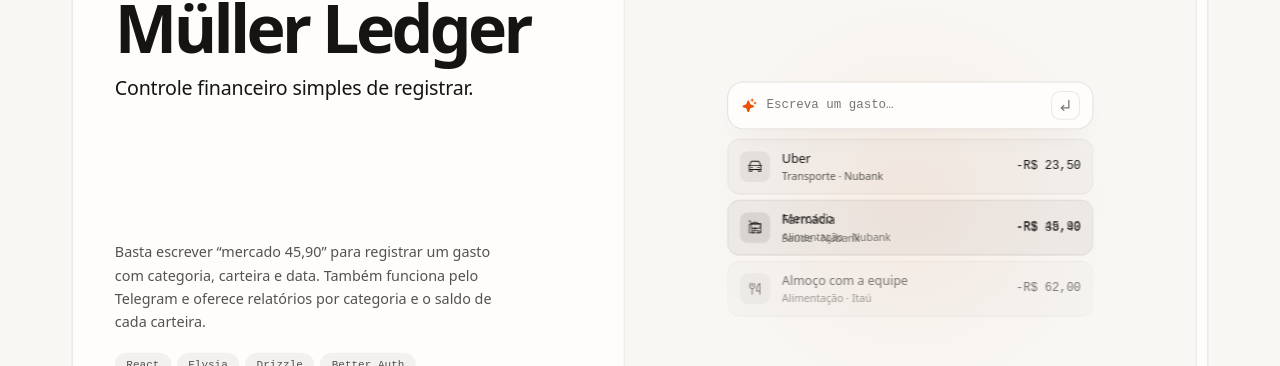
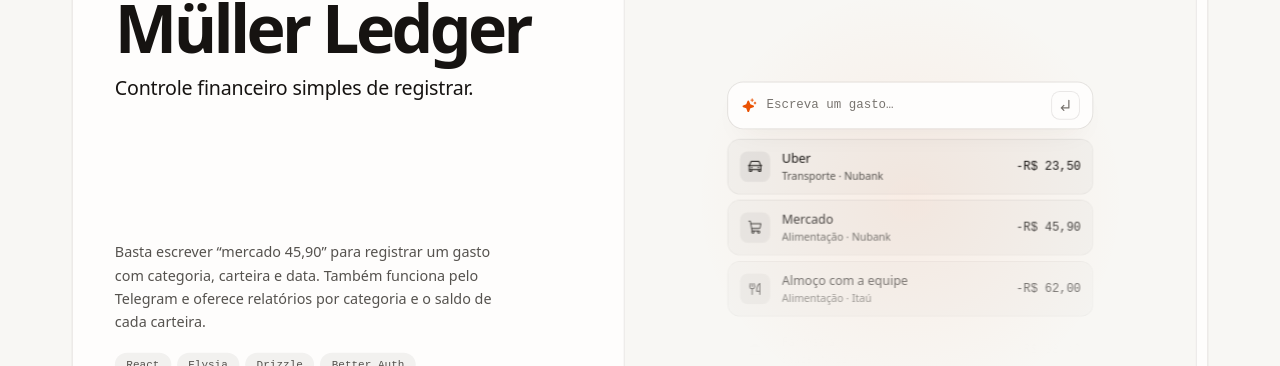
Before and after one commit to coder-muller/coder-muller-portfolio, a React (Vite) app: page / in a window 1280 px wide. Shown: the part 2300-2666 px from the top of the page. Built offline with nearby package versions, Linux system fonts and the light colour scheme.

Commit message:
fix: ledger list overlap, use css transitions

```diff
--- a/src/components/motifs/LedgerMotif.tsx
+++ b/src/components/motifs/LedgerMotif.tsx
@@ -1,4 +1,4 @@
-import { AnimatePresence, motion } from 'motion/react'
+import type { CSSProperties } from 'react'
 import {
   ArrowElbowDownLeftIcon,
   CarIcon,
@@ -11,7 +11,6 @@ import {
 } from '@phosphor-icons/react'
 import { useLocale } from '../../i18n/locale'
 import type { Locale } from '../../i18n/content'
-import { EASE_OUT } from '../../lib/motion'
 import { useLoopTick } from './useLoopTick'
 
 type Entry = {
@@ -97,18 +96,18 @@ export default function LedgerMotif({ active, still }: { active: boolean; still:
       </div>
 
       <ul className="relative" style={{ height: ROWS * ROW_H + (ROWS - 1) * ROW_GAP }}>
-        <AnimatePresence initial={false}>
-          {rows.map(({ key, entry }, i) => (
-            <motion.li
+        {rows.map(({ key, entry }, i) => {
+          const y = i * (ROW_H + ROW_GAP)
+          return (
+            <li
               key={key}
-              initial={{ opacity: 0, transform: 'translateY(-12px)' }}
-              animate={{
+              className="ledger-row absolute inset-x-0 top-0 flex items-center gap-3 rounded-xl bg-fg/[0.03] px-3 ring-1 ring-line transition-[transform,opacity] duration-500 ease-out motion-reduce:animate-none motion-reduce:transition-none"
+              style={{
+                height: ROW_H,
                 opacity: OPACITY[i],
-                transform: `translateY(${i * (ROW_H + ROW_GAP)}px)`,
-              }}
-              transition={{ duration: 0.5, ease: EASE_OUT }}
-              style={{ height: ROW_H }}
-              className="absolute inset-x-0 top-0 flex items-center gap-3 rounded-xl bg-fg/[0.03] px-3 ring-1 ring-line"
+                transform: `translateY(${y}px)`,
+                '--y': `${y}px`,
+              } as CSSProperties}
             >
               <span
                 className={`grid size-8 shrink-0 place-items-center rounded-lg ${
@@ -130,9 +129,9 @@ export default function LedgerMotif({ active, still }: { active: boolean; still:
               >
                 {money.format(entry.amount)}
               </span>
-            </motion.li>
-          ))}
-        </AnimatePresence>
+            </li>
+          )
+        })}
       </ul>
     </div>
   )
--- a/src/index.css
+++ b/src/index.css
@@ -200,6 +200,18 @@ html.lenis body {
   }
 }
 
+/* lista do Ledger: linha nova entra de cima; as demais descem por transition */
+.ledger-row {
+  animation: ledger-row-in 0.5s var(--ease-out) backwards;
+}
+
+@keyframes ledger-row-in {
+  from {
+    opacity: 0;
+    transform: translateY(calc(var(--y) - 12px));
+  }
+}
+
 /* logo: as barras só tocam quando o link está em hover ou foco */
 .logo-bar {
   transform-box: fill-box;
```
